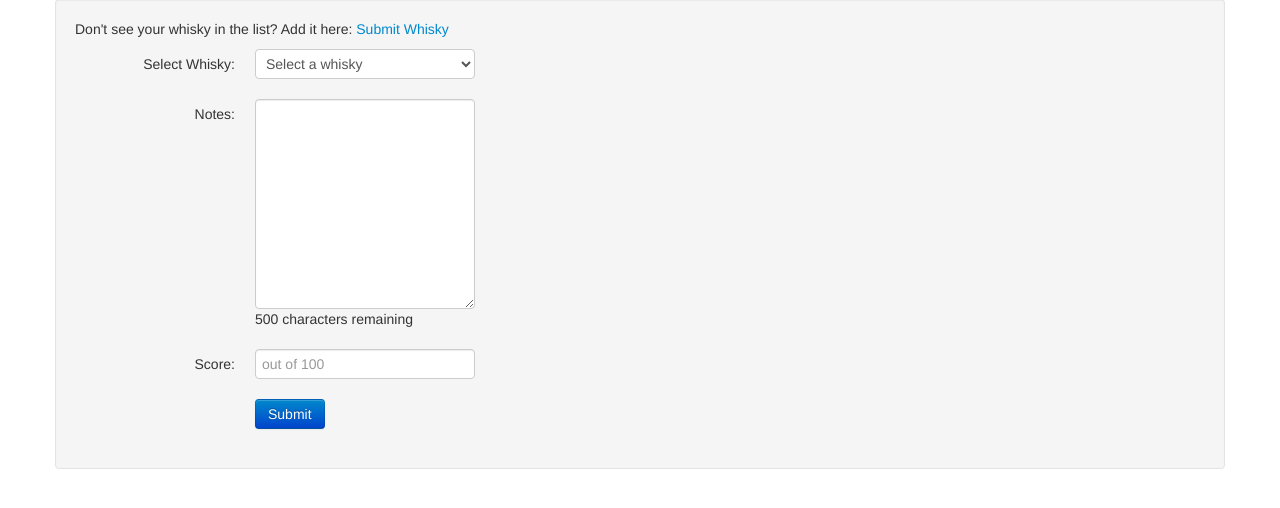
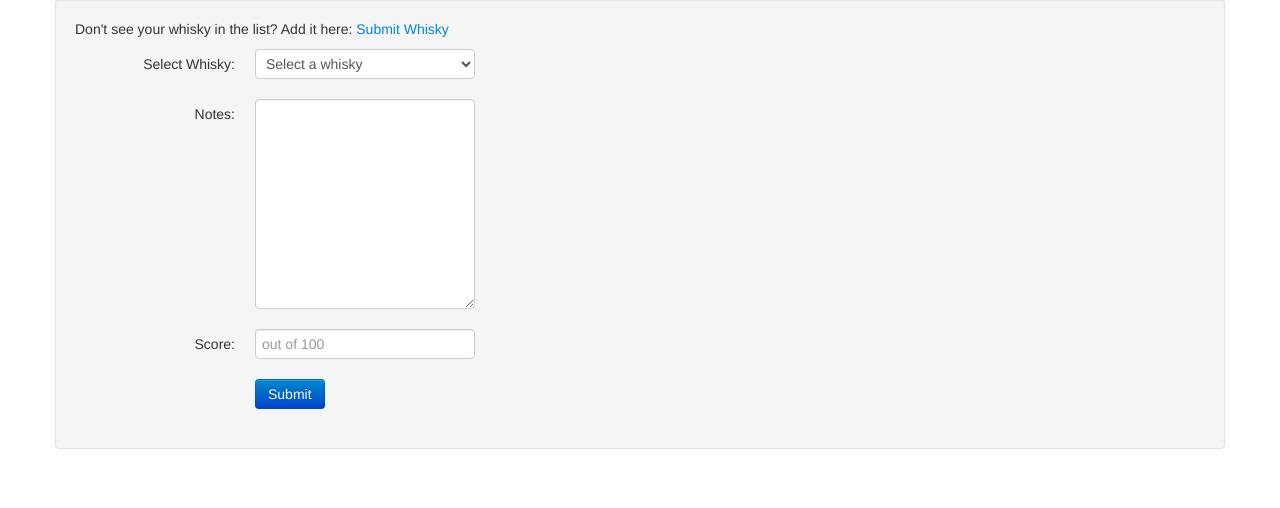
Before and after one commit to acrfordyce/WhiskyApp, a Flask app: page /add_review in a window 1280 px wide. Shown: the part 123-631 px from the top of the page. Run offline with Flask 2, Linux system fonts and the light colour scheme; the visitor is signed in with stand-in values (Sample User, id 1); data comes from the database, SQL or seed files in the repository; data that the repository does not hold is empty.

Commit message:
Remove review char limit. Fix flash messaging JS

```diff
--- a/app/models.py
+++ b/app/models.py
@@ -79,7 +79,7 @@
 class Review(db.Model):
     id = db.Column(db.Integer, primary_key=True)
     whisky_id = db.Column(db.Integer, db.ForeignKey('whisky.id'))
-    notes = db.Column(db.String(500))
+    notes = db.Column(db.Text)
     score = db.Column(db.Integer)
     timestamp= db.Column(db.DateTime)
     user_id = db.Column(db.Integer, db.ForeignKey('user.id'))
--- a/app/templates/add_review.html
+++ b/app/templates/add_review.html
@@ -1,21 +1,7 @@
 <!-- extend base template -->
 {% extends 'base.html' %}
 {% block content %}
-<script type="text/javascript">
-    $(document).ready(function() {
-    var text_max = 500;
-    $('#textarea_feedback').html(text_max + ' characters remaining');
-
-    $('#textarea').keyup(function() {
-        var text_length = $('#textarea').val().length;
-        var text_remaining = text_max - text_length;
-
-        $('#textarea_feedback').html(text_remaining + ' characters remaining');
-    });
-});
-</script>
         <h1>Add a Review</h1>
-        {% include 'flash.html' %}
         <div class="well">
             <p>Don't see your whisky in the list? Add it here: <a href="{{ url_for('add_whisky') }}">Submit Whisky</a></p>
             <form class="form-horizontal" action="" method="post" name="add_review">
@@ -32,8 +18,7 @@
                 <div class="control-group{% if form.errors.notes %} error {% endif %}">
                     <label class="control-label">Notes:</label>
                     <div class="controls">
-                        {{ form.notes(cols = 32, rows = 10, id = "textarea") }}
-                        <div id="textarea_feedback"></div>
+                        {{ form.notes(cols = 32, rows = 10) }}
                         {% for error in form.errors.notes %}
                         <span class="help-inline">[{{ error }}]</span><br>
                         {% endfor %}
--- a/app/templates/base.html
+++ b/app/templates/base.html
@@ -9,6 +9,7 @@
         <link href="{{ url_for('.static', filename='css/bootstrap.min.css') }}" rel="stylesheet" media="screen">
         <link href="{{ url_for('.static', filename='css/bootstrap-responsive.css') }}" rel="stylesheet">
         <script src="http://code.jquery.com/jquery-latest.js"></script>
+        <script src="{{ url_for('.static', filename='js/bootstrap.min.js') }}"></script>
         <meta name="viewport" content="width=device-width, initial-scale=1.0">
     </head>
     <body>
--- a/app/templates/flash.html
+++ b/app/templates/flash.html
@@ -2,7 +2,9 @@
 {% if messages %}
 {% for message in messages %}
 <div class="alert alert-info">
-    <button type="button" class="close" data-dismiss="alert">&times;</button>
+    <button type="button" class="close" data-dismiss="alert">
+        <span aria-hidden="true">&times;</span>
+    </button>
     {{ message }}
 </div>
 {% endfor %}
```
Also changed, not shown: app/templates/edit_review.html (+1 -15 lines).
